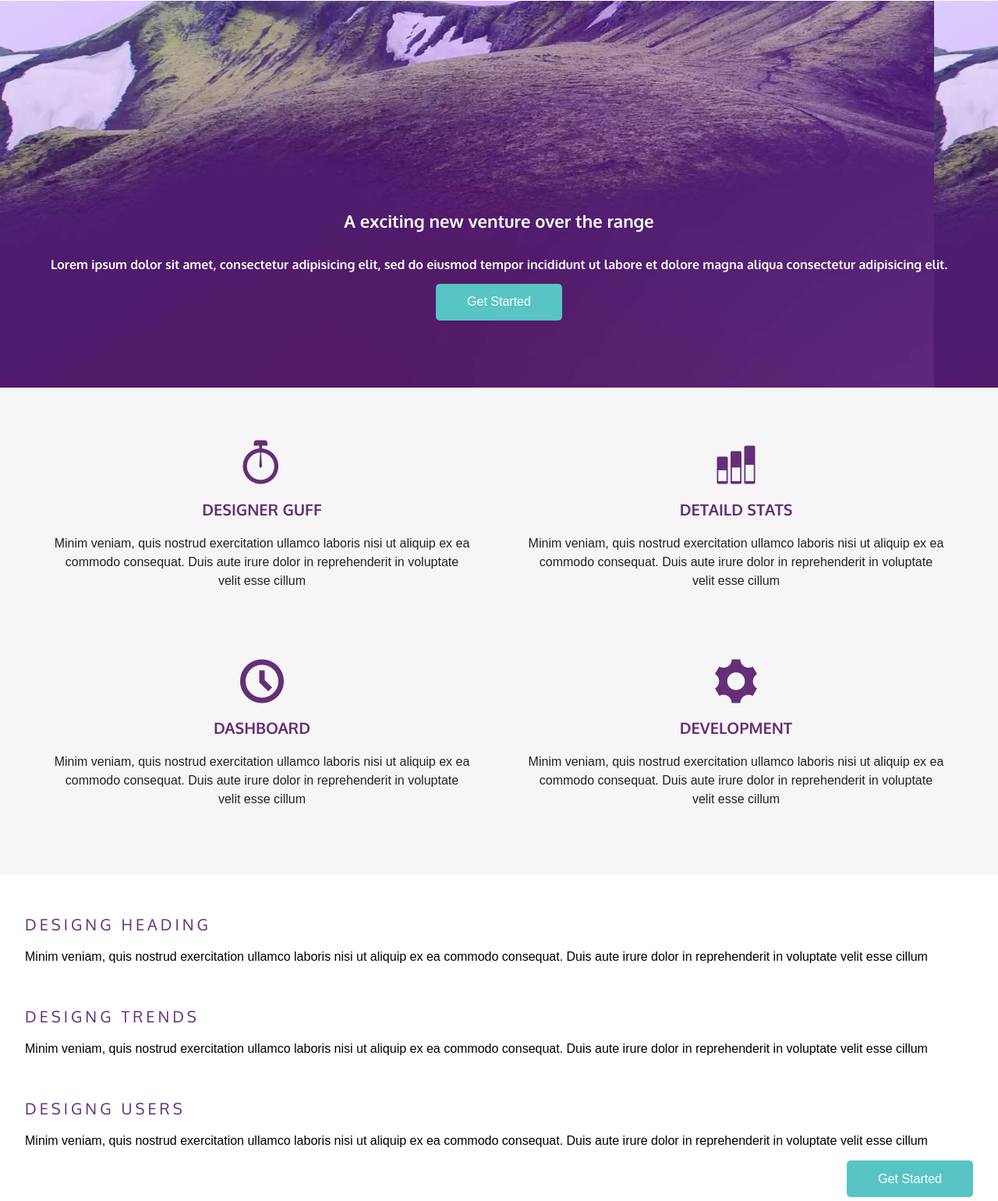
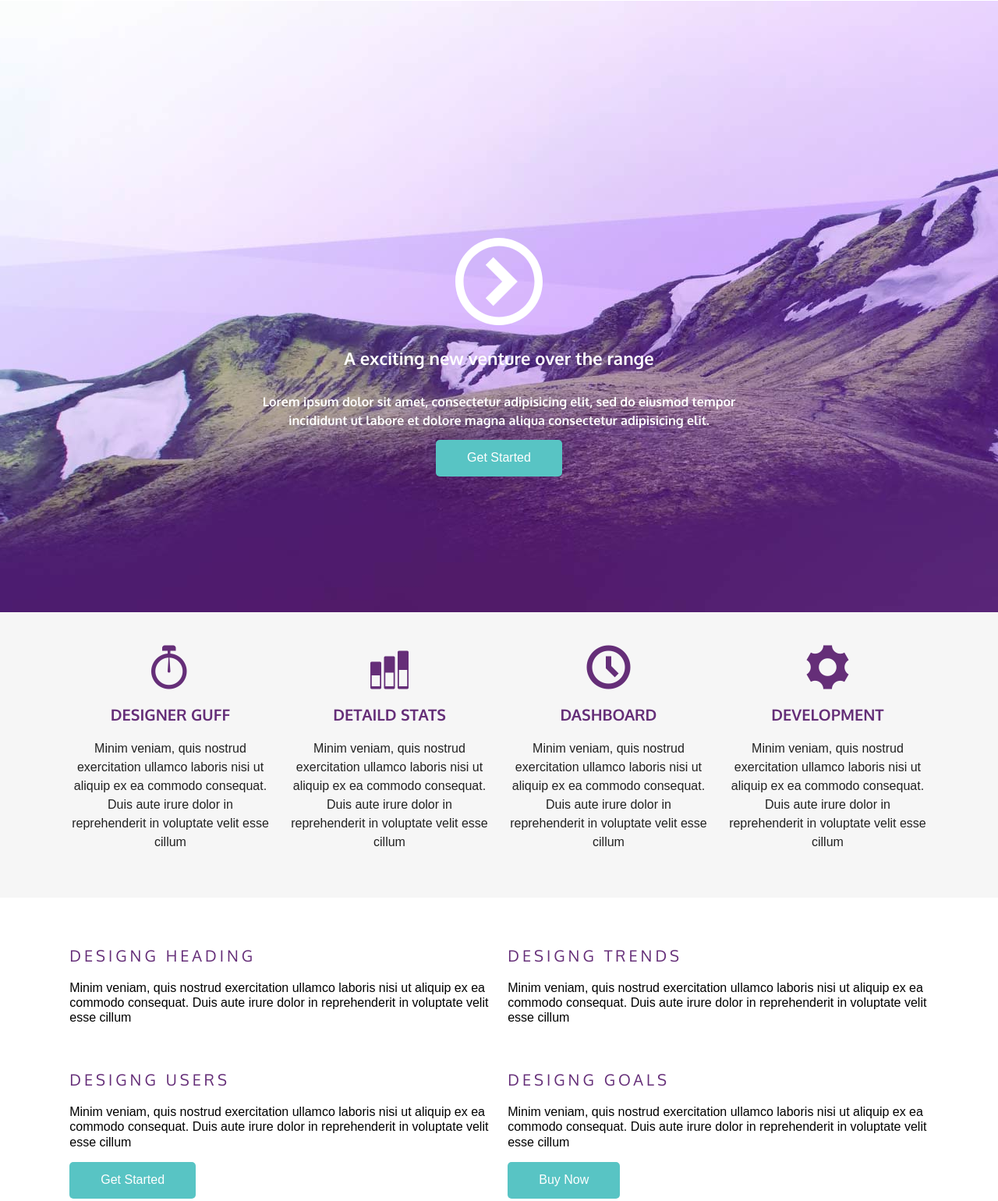
Before and after one commit to leonardoxp9d/projeto_AngelsHostels, a plain HTML site: page index.html in a window 1280 px wide. Shown: the part 78-1618 px from the top of the page at 78% size. Drawn offline with Linux system fonts and the light colour scheme; files whose address does not match are found by name.

Commit message:
css_responsive_1184px

```diff
--- a/css/main.css
+++ b/css/main.css
@@ -13,6 +13,12 @@ h1, h2, h3, h4, h5, h6{
     clear: both;
 }
 
+.maxwidth{
+    max-width: 1124px;
+    margin-left: auto;
+    margin-right: auto;
+}
+
 .button{
     display: inline-block;
     padding: .9em 2.5em;
@@ -23,6 +29,15 @@ h1, h2, h3, h4, h5, h6{
 }
 .button:hover{
     background: #37a0a0;
+}
+
+.icon-play{
+    height: 5em;
+    display: none;
+}
+.icon-play img{
+    max-width: 100%;
+    max-height: 100%;
 }
 
 .top-header{
@@ -141,6 +156,10 @@ h1, h2, h3, h4, h5, h6{
         float: left;
     }
 
+    .icon-play{
+        display: block;
+    }
+
     .top-nav{
         background: transparent;
         float: right;
@@ -181,7 +200,35 @@ h1, h2, h3, h4, h5, h6{
 
     .top-content{
         background: #521a66 url(../images/bg_topo_1198x670.jpg);
-        height: 15em;
-        padding-top: 15em;
+        background-position: center bottom;
+        height: 20em;
+        padding-top: 17em;
     }
 }
+
+@media screen and (min-width: 74em) /*1184/16= 74em*/{
+
+    .top-content{
+        background-image: url(../images/bg_topo_1600x1374.jpg);
+        padding: 19em 20em 10em;
+        background-position: center top;
+    }
+
+    .icon-play{
+        height: 7em;
+    }
+
+    .col-1_4{
+        width: 23%;
+        margin: 1%;
+    }
+    .col-1_2{
+        width: 48%;
+        margin: 1%;
+        float: left;
+    }
+
+    .main-content-article .button{
+        float: none;
+    }
+}
--- a/index.html
+++ b/index.html
@@ -4,8 +4,8 @@
     <meta charset="utf-8">
     <title>Responsivo</title>
 
+    <meta name="viewport" content="width=device-width">
     <link href='http://fonts.googleapis.com/css?family=Oxygen:400,300,700' rel='stylesheet' type='text/css'>
-
     <link href="icomoon/style.css" rel="stylesheet">
     <link href="css/normalize.css" rel="stylesheet">
     <link href="css/main.css" rel="stylesheet">
@@ -15,7 +15,7 @@
 
 
     <header class="top-header clearfix">
-
+        <div class="maxwidth">
             <img src="images/logo_mob.svg" alt="logotipo range Hotels" class="top-header-logo">
 
             <nav class="top-nav">
@@ -26,16 +26,22 @@
                     <li> <a href="#">Contato</a></li>
                 </ul>
             </nav>
-
+        </div>
     </header>
 
     <section class="top-content">
+        <div class="maxwidth">
+            <div class="icon-play">
+                <img src="images/icon_play.svg" alt="">
+            </div>
             <h1 class="top-content-title">A exciting new venture over the range</h1>
             <h2 class="top-content-subtitle">Lorem ipsum dolor sit amet, consectetur adipisicing elit, sed do eiusmod tempor incididunt ut labore et dolore magna aliqua consectetur adipisicing elit.</h2>
             <a href="#" class="button">Get Started </a>
+        </div>
     </section>
 
     <section class="middle-content clearfix row">
+        <div class="maxwidth">
             <article class="col-1_4">
                 <span class="icon-stopwatch"></span>
                 <h3 class="middle-content-title">Designer Guff</h3>
@@ -59,35 +65,35 @@
                 <h3 class="middle-content-title">Development</h3>
                 <p>Minim veniam, quis nostrud exercitation ullamco laboris nisi ut aliquip ex ea commodo consequat. Duis aute irure dolor in reprehenderit in voluptate velit esse cillum</p>
             </article>
-
+        </div>
     </section>
 
-    <section class="main-content">
-
-        <article class="main-content-article">
+    <section class="main-content row">
+            <div class="maxwidth">
+            <article class="main-content-article col-1_2">
                 <h3 class="main-content-title">Designg Heading</h3>
                 <p>Minim veniam, quis nostrud exercitation ullamco laboris nisi ut aliquip ex ea commodo consequat. Duis aute irure dolor in reprehenderit in voluptate velit esse cillum</p>
             </article>
 
-        <article class="main-content-article">
+            <article class="main-content-article col-1_2">
                 <h3 class="main-content-title">Designg Trends</h3>
                 <p>Minim veniam, quis nostrud exercitation ullamco laboris nisi ut aliquip ex ea commodo consequat. Duis aute irure dolor in reprehenderit in voluptate velit esse cillum</p>
             </article>
 
-        <article class="main-content-article clearfix">
+            <article class="main-content-article clearfix col-1_2">
                 <h3 class="main-content-title">Designg Users</h3>
                 <p>Minim veniam, quis nostrud exercitation ullamco laboris nisi ut aliquip ex ea commodo consequat. Duis aute irure dolor in reprehenderit in voluptate velit esse cillum</p>
 
                 <a href="#" class="button">Get Started </a>
             </article>
 
-        <article class="main-content-article clearfix">
+            <article class="main-content-article clearfix col-1_2">
                 <h3 class="main-content-title">Designg Goals</h3>
                 <p>Minim veniam, quis nostrud exercitation ullamco laboris nisi ut aliquip ex ea commodo consequat. Duis aute irure dolor in reprehenderit in voluptate velit esse cillum</p>
 
                 <a href="#" class="button">Buy Now  </a>
             </article>
-
+        </div>
     </section>
 
     <footer class="footer">
```
Lines whose indentation alone changed are shown as unchanged.
